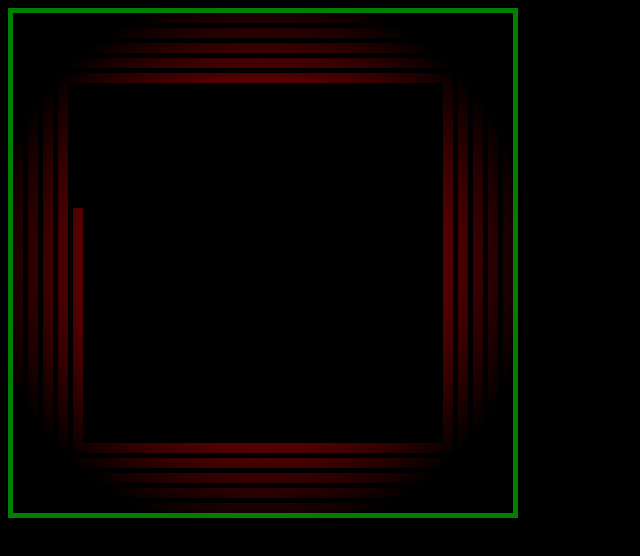
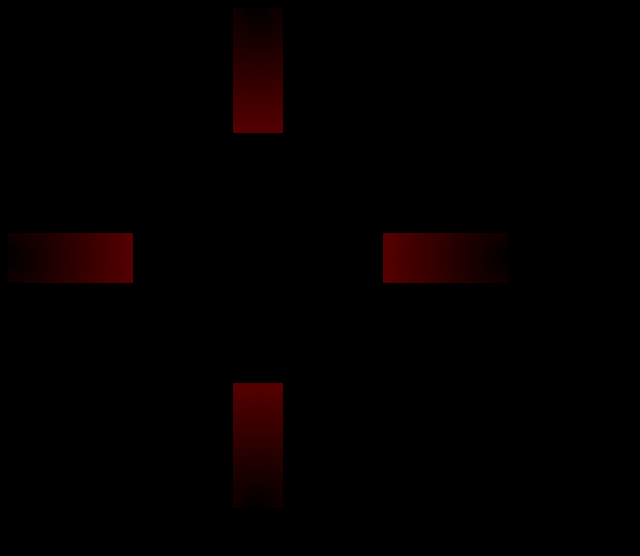
Before and after one commit to Driijko/SVG-Animations-1, a React (Create React App) app: page / in a window 1280 px wide. Shown: the top 556 px of the page, without its empty margins (0-640 px from the left). Built offline with nearby package versions, Linux system fonts and the light colour scheme.

Commit message:
Complete Animation7 component

```diff
--- a/src/App.js
+++ b/src/App.js
@@ -6,11 +6,13 @@ import Animation3 from "./animations/Animation3";
 import Animation4 from "./animations/Animation4";
 import Animation5 from "./animations/Animation5";
 import Animation6 from "./animations/Animation6";
+import Animation7 from "./animations/Animation7";
+
 
 function App() {
   return (
     <div className="App">
-      <Animation6 />
+      <Animation7 />
     </div>
   );
 }
--- a/src/animations/Animation5.js
+++ b/src/animations/Animation5.js
@@ -15,7 +15,7 @@ const svgVariants = {
   }
 }
 
-export default function Animation4(props) {
+export default function Animation5(props) {
   return (
     <div>
       <motion.svg width="500" height="500">
--- a/src/animations/Animation6.js
+++ b/src/animations/Animation6.js
@@ -16,7 +16,7 @@ const svgVariants = {
   }
 }
 
-export default function Animation4(props) {
+export default function Animation6(props) {
   return (
     <div>
       <motion.svg width="500" height="500">
--- /dev/null
+++ b/src/animations/Animation7.js
@@ -0,0 +1,83 @@
+import React from "react";
+import {motion} from "framer-motion";
+
+import {path1} from "../paths/paths";
+
+const path1Variants = {
+  initial: {
+    pathLength: 0,
+  },
+  animate: {
+    pathLength: 1,
+    rotate: 360,
+    transition: {
+      duration: 5,
+      yoyo: Infinity
+    }
+  }
+}
+
+
+export default function Animation7(props) {
+  return (
+    <div>
+      <motion.svg
+        variants={path1Variants} initial="initial" animate="animate"
+        width="500" height="500"
+      >
+
+        <defs>
+          <radialGradient
+            id="grad" gradientUnits="userSpaceOnUse"
+            fx="50%" fy="50%" cx="50%" cy="50%" r="75%">
+          >
+            <stop offset="0%" stopColor="black" />
+            <stop offset="100%" stopColor="red" />
+          </radialGradient>
+        </defs>
+        {/* <motion.path
+          variants={path1Variants} initial="initial" animate="animate"
+          stroke="url(#grad)" fill="none"
+          d={path1}
+        /> */}
+
+        <motion.path
+          variants={path1Variants} initial="initial" animate="animate"
+          stroke="url(#grad)" fill="none"
+          d="
+            M 250 250
+            l -250 0
+          "
+        />
+
+        <motion.path
+          variants={path1Variants}
+          stroke="url(#grad)" fill="none"
+          d="
+            M 250 250
+            l 250 0
+          "
+        />
+
+        <motion.path
+          variants={path1Variants}
+          stroke="url(#grad)" fill="none"
+          d="
+            M 250 250
+            l 0 250
+          "
+        />
+
+        <motion.path
+          variants={path1Variants}
+          stroke="url(#grad)" fill="none"
+          d="
+            M 250 250
+            l 0 -250
+          "
+        />
+
+      </motion.svg>
+    </div>
+  )
+}
--- a/src/index.css
+++ b/src/index.css
@@ -4,6 +4,6 @@ body {
 }
 
 svg {
-  border: 5px solid green;
-  stroke-width: 10px;
+  /* border: 5px solid green; */
+  stroke-width: 50px;
 }
```
